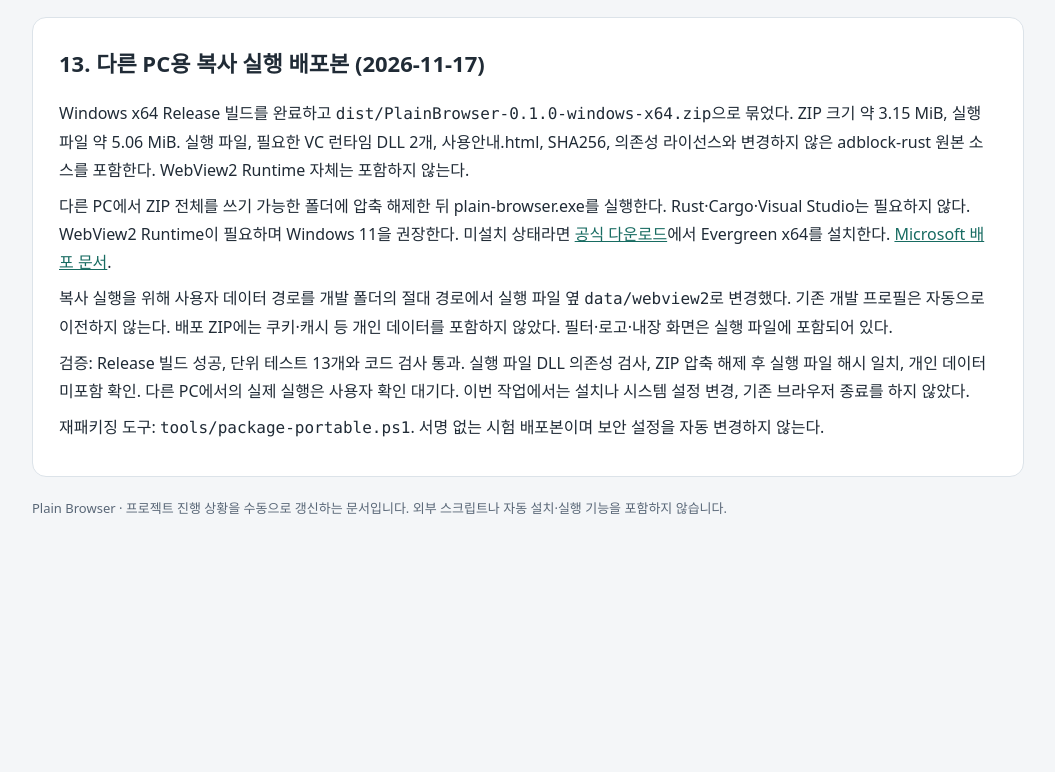
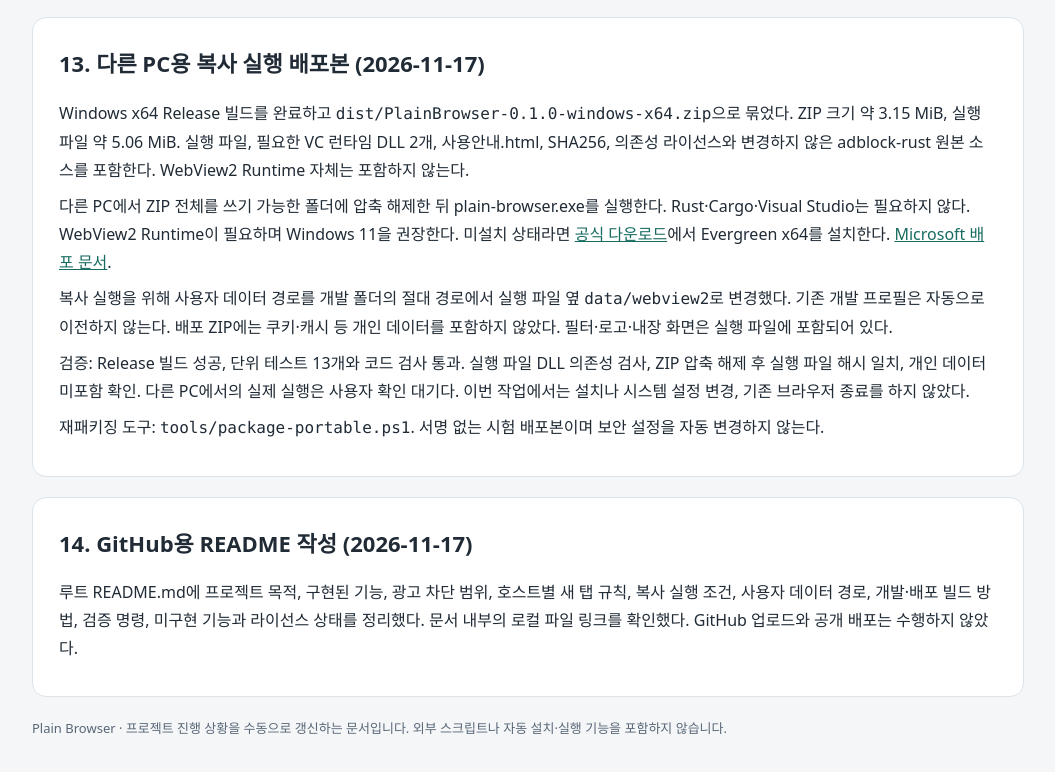
Before and after one commit to selpa/plainB, a plain HTML site: page docs/index.html in a window 1280 px wide. Shown: the part 10641-11413 px from the top of the page, without its empty margins (112-1167 px from the left). Before the commit the page ends 11233 px from the top, so only its background shows below. Drawn offline with Linux system fonts and the light colour scheme.

Commit message:
Update documentation page

```diff
--- a/docs/index.html
+++ b/docs/index.html
@@ -163,6 +163,7 @@ cargo run --locked</code></pre>
   </section>
 <section><h2>11. 탐색 영역 간소화 (2026-11-14)</h2><p>서브도메인이 달라도 새 탭에서 열어 원래 페이지의 위치와 탐색 상태를 유지한다. 홈 버튼과 주소창 옆 Plain Browser 제품명을 제거해 주소창 공간을 넓혔다. 시작 화면의 PB 로고와 안내는 유지하며 + 버튼으로 새 탭에서 연다. 광고 요청의 같은 사이트 판정은 기존 정책을 유지한다.</p><p>검증: 서브도메인 구분을 포함한 단위 테스트 13개, 코드 검사 통과. 실제 WebView2의 링크·방문 기록·상태 표시·탭 재정렬 자동 검증 통과.</p></section><section><h2>12. 탭 클릭 시 세로 스크롤 방지 (2026-11-14)</h2><p>탭 제목과 닫기 버튼의 누름 이동 효과를 제거했다. 테두리 두께는 고정하고 포커스·드래그 시 테두리 색상만 변경한다. 키보드 포커스 표시는 안쪽으로 그리며 탭 목록의 세로 넘침을 방지한다. 가로 탭 스크롤은 유지한다.</p><p>적용: 사용자가 실행 중인 창을 직접 닫은 뒤 새 실행 파일 빌드를 완료했다. 이 스타일 변경 후 실제 화면에서 세로 스크롤이 사라졌는지는 사용자 확인 대기 상태다.</p></section>
 <section id="portable"><h2>13. 다른 PC용 복사 실행 배포본 (2026-11-17)</h2><p>Windows x64 Release 빌드를 완료하고 <code>dist/PlainBrowser-0.1.0-windows-x64.zip</code>으로 묶었다. ZIP 크기 약 3.15 MiB, 실행 파일 약 5.06 MiB. 실행 파일, 필요한 VC 런타임 DLL 2개, 사용안내.html, SHA256, 의존성 라이선스와 변경하지 않은 adblock-rust 원본 소스를 포함한다. WebView2 Runtime 자체는 포함하지 않는다.</p><p>다른 PC에서 ZIP 전체를 쓰기 가능한 폴더에 압축 해제한 뒤 plain-browser.exe를 실행한다. Rust·Cargo·Visual Studio는 필요하지 않다. WebView2 Runtime이 필요하며 Windows 11을 권장한다. 미설치 상태라면 <a href="https://developer.microsoft.com/microsoft-edge/webview2/">공식 다운로드</a>에서 Evergreen x64를 설치한다. <a href="https://learn.microsoft.com/microsoft-edge/webview2/concepts/distribution">Microsoft 배포 문서</a>.</p><p>복사 실행을 위해 사용자 데이터 경로를 개발 폴더의 절대 경로에서 실행 파일 옆 <code>data/webview2</code>로 변경했다. 기존 개발 프로필은 자동으로 이전하지 않는다. 배포 ZIP에는 쿠키·캐시 등 개인 데이터를 포함하지 않았다. 필터·로고·내장 화면은 실행 파일에 포함되어 있다.</p><p>검증: Release 빌드 성공, 단위 테스트 13개와 코드 검사 통과. 실행 파일 DLL 의존성 검사, ZIP 압축 해제 후 실행 파일 해시 일치, 개인 데이터 미포함 확인. 다른 PC에서의 실제 실행은 사용자 확인 대기다. 이번 작업에서는 설치나 시스템 설정 변경, 기존 브라우저 종료를 하지 않았다.</p><p>재패키징 도구: <code>tools/package-portable.ps1</code>. 서명 없는 시험 배포본이며 보안 설정을 자동 변경하지 않는다.</p></section>
+<section><h2>14. GitHub용 README 작성 (2026-11-17)</h2><p>루트 README.md에 프로젝트 목적, 구현된 기능, 광고 차단 범위, 호스트별 새 탭 규칙, 복사 실행 조건, 사용자 데이터 경로, 개발·배포 빌드 방법, 검증 명령, 미구현 기능과 라이선스 상태를 정리했다. 문서 내부의 로컬 파일 링크를 확인했다. GitHub 업로드와 공개 배포는 수행하지 않았다.</p></section>
   <footer>Plain Browser · 프로젝트 진행 상황을 수동으로 갱신하는 문서입니다. 외부 스크립트나 자동 설치·실행 기능을 포함하지 않습니다.</footer>
 </main>
 </body>
```
